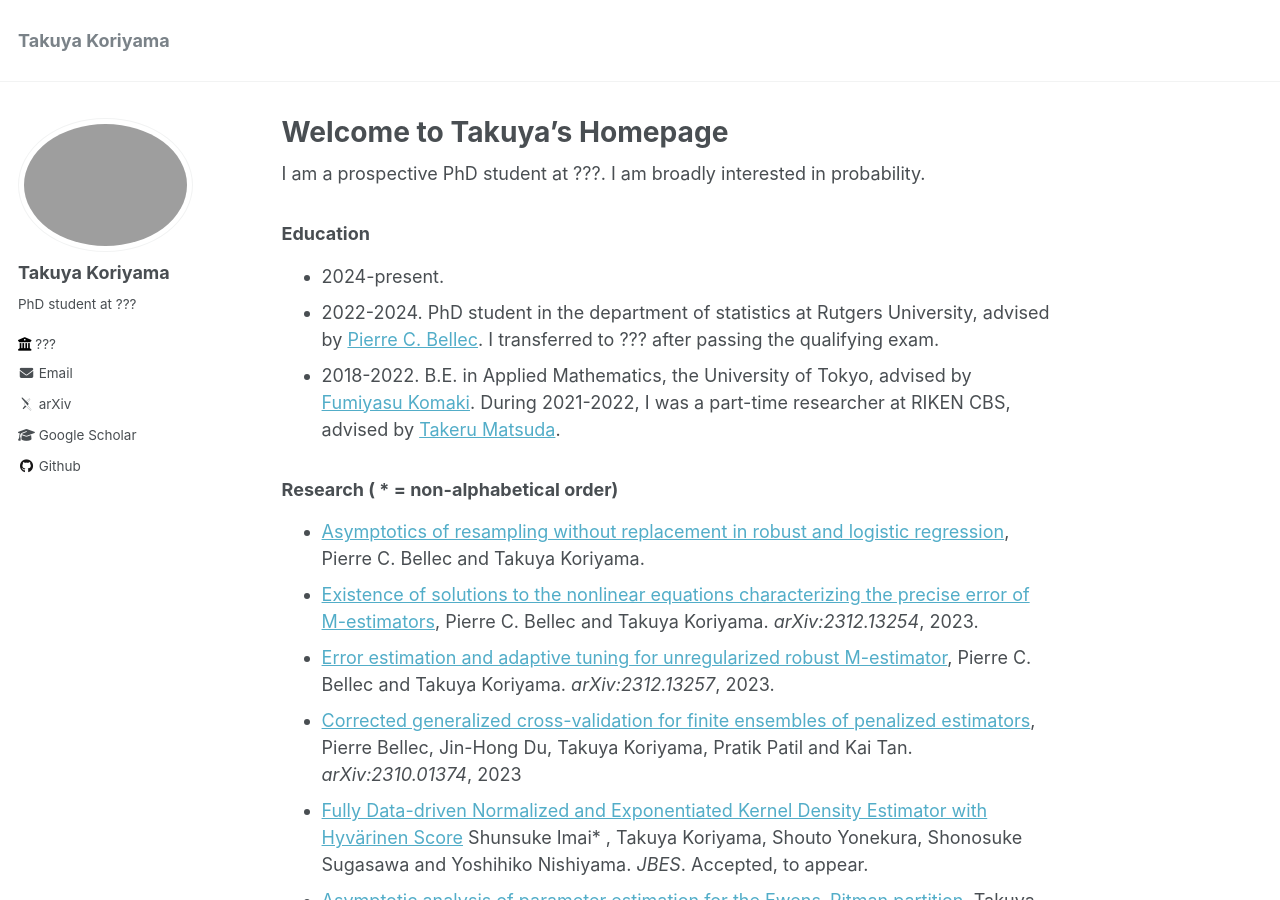
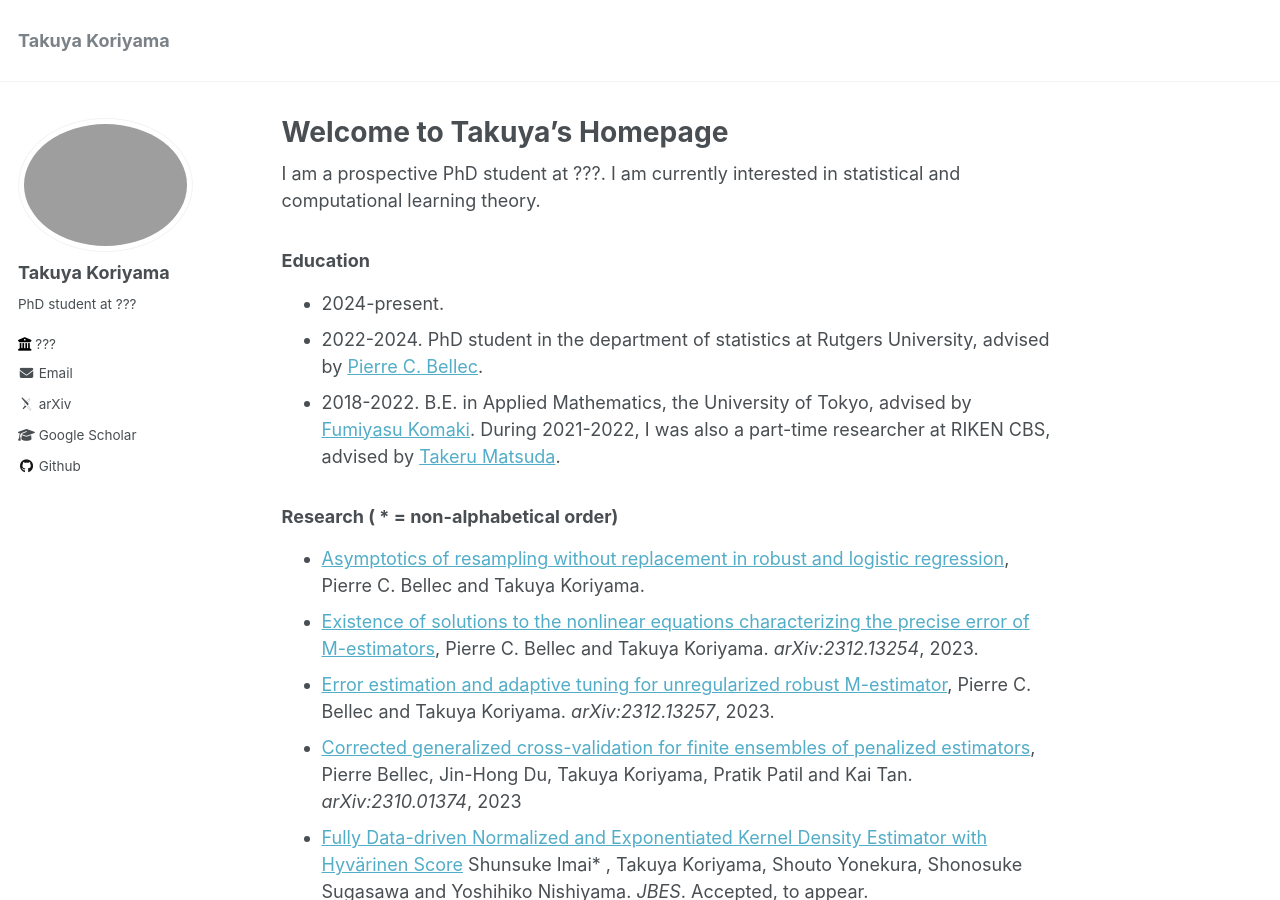
Before and after one commit to TakuyaKoriyama/takuyakoriyama.github.io, a Jekyll site: the page built from _pages/about.md, in a window 1280 px wide and 900 px high. Built offline with Jekyll 4.4.1, drawn with Linux system fonts in a browser that asks for light colours; some web fonts are replaced.

Commit message:
Update about.md

```diff
--- a/_pages/about.md
+++ b/_pages/about.md
@@ -7,13 +7,13 @@ redirect_from:
   - /about.html
 ---
 
-I am a prospective PhD student at ???. I am broadly interested in probability.
+I am a prospective PhD student at ???. I am currently interested in statistical and computational learning theory.
 
 ### Education
 * 2024-present.
-* 2022-2024. PhD student in the department of statistics at Rutgers University, advised by [Pierre C. Bellec](https://statweb.rutgers.edu/PCB71/). I transferred to ??? after passing the qualifying exam.
-<!-- * 2021-2022. Part-time researcher at RIKEN CBS, advised by [Takeru Matsuda](http://www.stat.t.u-tokyo.ac.jp/~t-matsuda/) -->
-* 2018-2022. B.E. in Applied Mathematics, the University of Tokyo, advised by [Fumiyasu Komaki](http://www.stat.t.u-tokyo.ac.jp/~komaki/index-e.html). During 2021-2022, I was a part-time researcher at RIKEN CBS, advised by [Takeru Matsuda](http://www.stat.t.u-tokyo.ac.jp/~t-matsuda/).
+* 2022-2024. PhD student in the department of statistics at Rutgers University, advised by [Pierre C. Bellec](https://statweb.rutgers.edu/PCB71/).
+<!-- I transferred to ??? after passing the qualifying exam.  -->
+* 2018-2022. B.E. in Applied Mathematics, the University of Tokyo, advised by [Fumiyasu Komaki](http://www.stat.t.u-tokyo.ac.jp/~komaki/index-e.html). During 2021-2022, I was also a part-time researcher at RIKEN CBS, advised by [Takeru Matsuda](http://www.stat.t.u-tokyo.ac.jp/~t-matsuda/).
 
 
 ### Research ( \* = **non**-alphabetical order)
```
